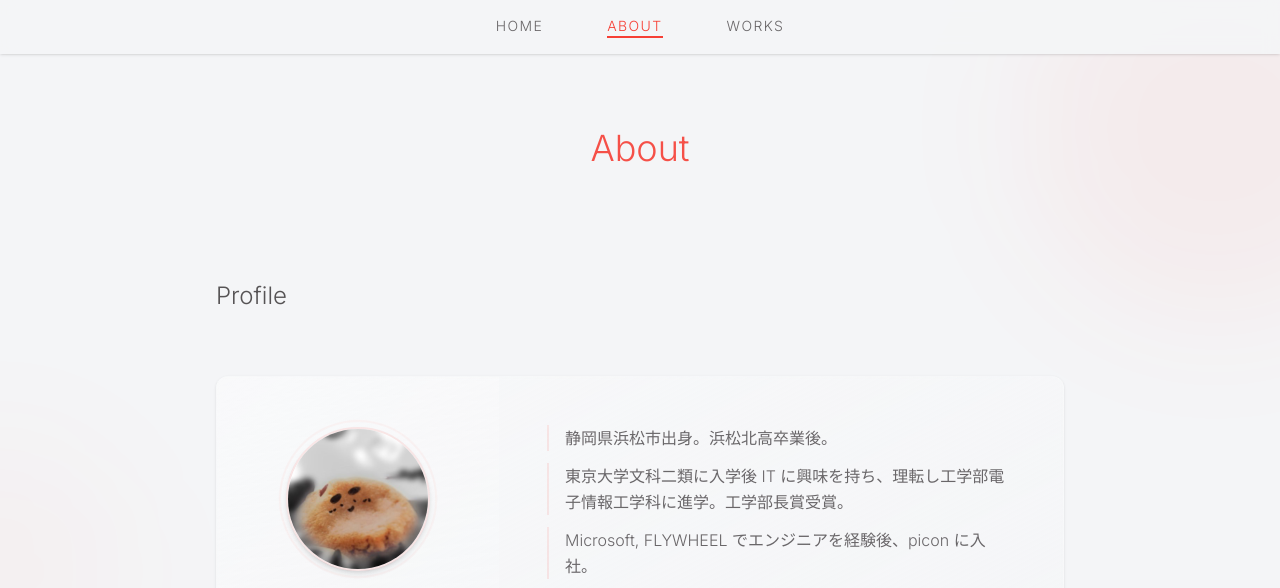
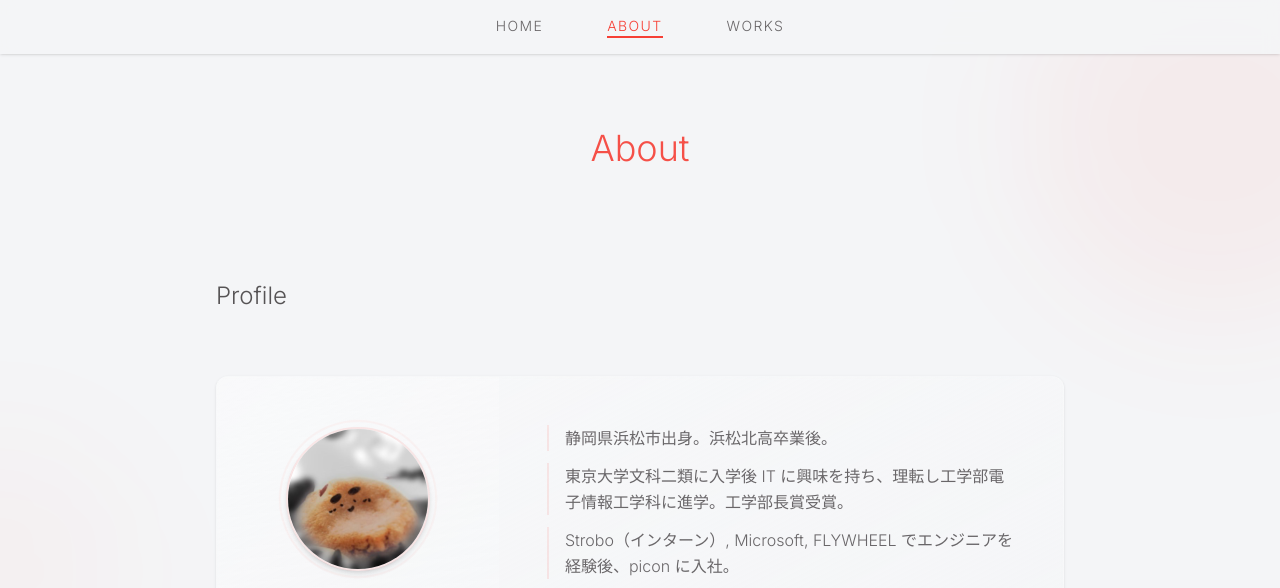
Before and after one commit to tttocklll/portfolio, an Astro site in the folder v2/: page /about in a window 1280 px wide. Shown: the top 588 px of the page. Built offline with nearby package versions, Linux system fonts and the light colour scheme; Astro itself is replaced by a stand-in of ours.

Commit message:
fix: modify bio

```diff
--- a/v2/src/components/ProfileCard.astro
+++ b/v2/src/components/ProfileCard.astro
@@ -7,7 +7,7 @@ import SocialIcons from "./SocialIcons.astro";
 const bioEntries = [
   "静岡県浜松市出身。浜松北高卒業後。",
   "東京大学文科二類に入学後 IT に興味を持ち、理転し工学部電子情報工学科に進学。工学部長賞受賞。",
-  "Microsoft, FLYWHEEL でエンジニアを経験後、picon に入社。",
+  "Strobo（インターン）, Microsoft, FLYWHEEL でエンジニアを経験後、picon に入社。",
   "新規事業を中心にフロントエンドやバックエンド、機械学習まで幅広く担当。",
 ];
 
```
